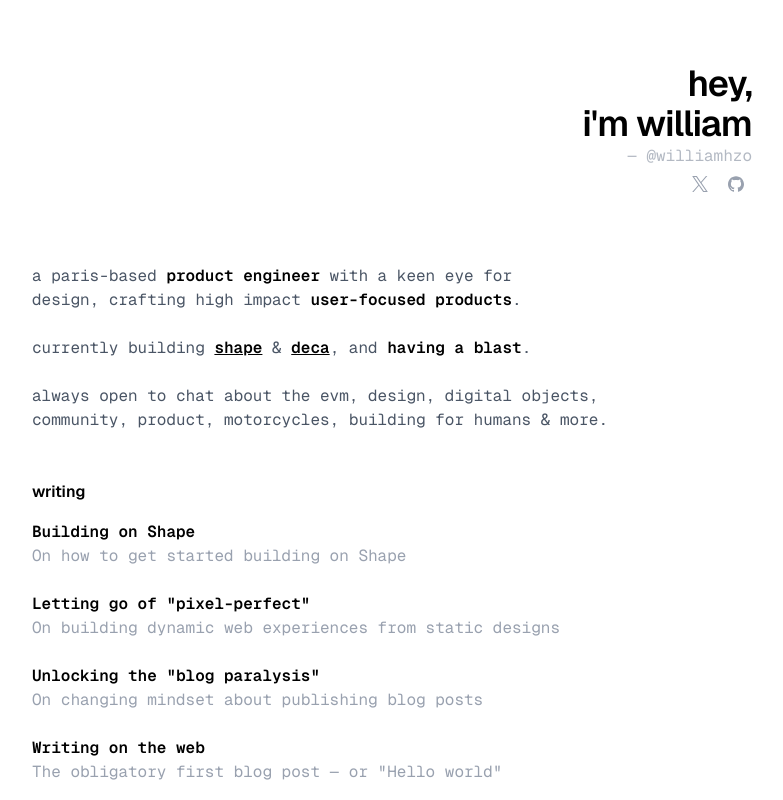
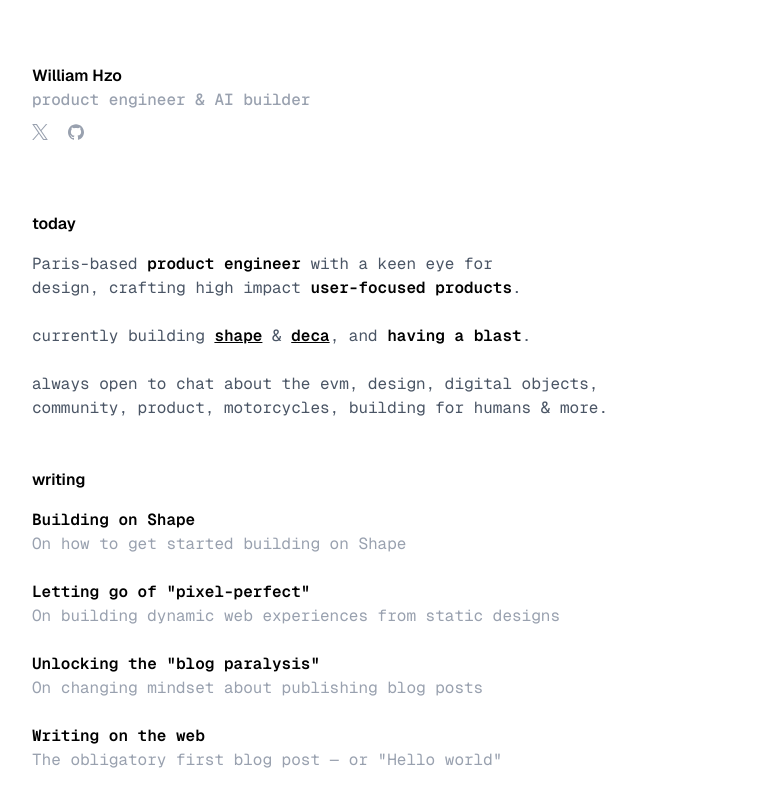
Before and after one commit to williamhzo/williamhzo.me, a Next.js app: page / in a window 1280 px wide. Shown: the top 800 px of the page, without its empty margins (248-1031 px from the left). Built offline with nearby package versions, Linux system fonts and the light colour scheme.

Commit message:
refresh hero and section spacing

```diff
--- a/app/page.tsx
+++ b/app/page.tsx
@@ -4,6 +4,8 @@
 import { SpinningText } from "@/components/spinning-text";
 import Link from "next/link";
 import { getBlogPosts } from "@/lib/blog";
+import { cn } from "@/lib/utils";
+import { type ReactNode } from "react";
 
 export default async function Home() {
   const posts = await getBlogPosts();
@@ -11,7 +13,9 @@
   return (
     <div className="mx-auto flex max-w-(--breakpoint-md) flex-col gap-12 px-6 pt-24 font-mono">
       <div className="mx-auto flex w-full max-w-(--breakpoint-xl) flex-col gap-4">
-        <div className="group -mt-8 flex items-center justify-end gap-32">
+        <div className="group -mt-8 flex items-center justify-start gap-32">
+          <Hero />
+
           <SpinningText
             className="-mt-4 font-mono text-sm uppercase opacity-0 transition-opacity duration-750 group-hover:opacity-100"
             radius={5.5}
@@ -19,13 +23,11 @@
           >
             {`web3 • engineering • design • craft • `}
           </SpinningText>
-
-          <Hero />
         </div>
 
-        <div className="group mt-12 flex max-w-prose flex-col gap-6">
+        <HomeSection title="today" className="mt-12 max-w-prose">
           <h2 className="text-balance">
-            a paris-based <strong>product engineer</strong> with a keen eye for
+            Paris-based <strong>product engineer</strong> with a keen eye for
             design, crafting high impact <strong>user-focused products</strong>.
           </h2>
 
@@ -39,12 +41,10 @@
             always open to chat about the evm, design, digital objects,
             community, product, motorcycles, building for humans & more.
           </p>
-        </div>
+        </HomeSection>
       </div>
 
-      <div>
-        <h3 className="text-accent mb-4 font-sans font-semibold">writing</h3>
-
+      <HomeSection title="writing">
         <ul className="flex flex-col gap-6">
           {posts.map((post) => (
             <li key={post.slug}>
@@ -62,17 +62,14 @@
             </li>
           ))}
         </ul>
-      </div>
+      </HomeSection>
 
-      <div>
-        <h3 className="text-accent mb-4 font-sans font-semibold">more</h3>
-        <div className="flex flex-col gap-6">
-          <p className="max-w-prose text-pretty">
+      <HomeSection title="more" contentClassName="max-w-prose">
+        <p className="text-pretty">
           you can reach me on{" "}
-            <InlineLink href={paths.x}>x (twitter)</InlineLink>. my full resume
-            is <InlineLink href={paths.cv}>here</InlineLink> and you can see
-            more of my work on{" "}
-            <InlineLink href={paths.github}>github</InlineLink>.
+          <InlineLink href={paths.x}>x (twitter)</InlineLink>. my full resume is{" "}
+          <InlineLink href={paths.cv}>here</InlineLink> and you can see more of
+          my work on <InlineLink href={paths.github}>github</InlineLink>.
         </p>
 
         <p>
@@ -83,8 +80,28 @@
             source code
           </InlineLink>
         </p>
-        </div>
-      </div>
+      </HomeSection>
     </div>
   );
 }
+
+function HomeSection({
+  title,
+  children,
+  className,
+  contentClassName,
+}: {
+  title: string;
+  children: ReactNode;
+  className?: string;
+  contentClassName?: string;
+}) {
+  return (
+    <section className={cn("flex flex-col gap-4", className)}>
+      <h3 className="text-accent font-sans font-semibold">{title}</h3>
+      <div className={cn("flex flex-col gap-6", contentClassName)}>
+        {children}
+      </div>
+    </section>
+  );
+}
--- a/components/hero.tsx
+++ b/components/hero.tsx
@@ -10,9 +10,9 @@
 
 export const Hero: FC = () => {
   return (
-    <div className="flex flex-col items-end">
+    <div className="flex flex-col items-start">
       <motion.h1
-        className="text-accent text-right font-sans text-4xl font-semibold tracking-tight select-none"
+        className="text-accent text-left font-sans font-semibold select-none"
         initial={{ y: 10, opacity: 0 }}
         animate={{ y: 0, opacity: 1 }}
         transition={{
@@ -20,24 +20,25 @@
           opacity: { duration: 0.5 },
         }}
       >
-        hey, <br />
-        i&apos;m{" "}
         <a href={paths.x} target="_blank" rel="noreferrer">
-          william
+          William Hzo
         </a>
       </motion.h1>
 
-      <motion.span
-        className="text-muted-foreground/75 items-end"
-        initial={{ opacity: 0 }}
-        animate={{ opacity: 1 }}
-        transition={{ duration: 0.2, delay: 0.15 }}
+      <motion.h2
+        className="text-muted-foreground font-medium"
+        initial={{ y: 10, opacity: 0 }}
+        animate={{ y: 0, opacity: 1 }}
+        transition={{
+          y: { duration: 0.3 },
+          opacity: { duration: 0.5 },
+        }}
       >
-        — @williamhzo
-      </motion.span>
+        product engineer & AI builder
+      </motion.h2>
 
       <motion.ul
-        className="flex items-center gap-1"
+        className="mt-1 -ml-2 flex items-center gap-1"
         initial={{ opacity: 0 }}
         animate={{ opacity: 1 }}
         transition={{ duration: 0.2, delay: 0.15 }}
@@ -60,9 +61,9 @@
     <li className="grid place-items-center">
       <Link
         href={href}
-        className="hover:bg-muted-background rounded-xl p-2 transition-colors duration-150"
+        className="hover:text-foreground text-muted-foreground rounded-xl p-2 transition-colors duration-150"
       >
-        <Icon className="text-muted-foreground size-4" />
+        <Icon className="size-4" />
       </Link>
     </li>
   );
```
Lines whose indentation alone changed are shown as unchanged.
